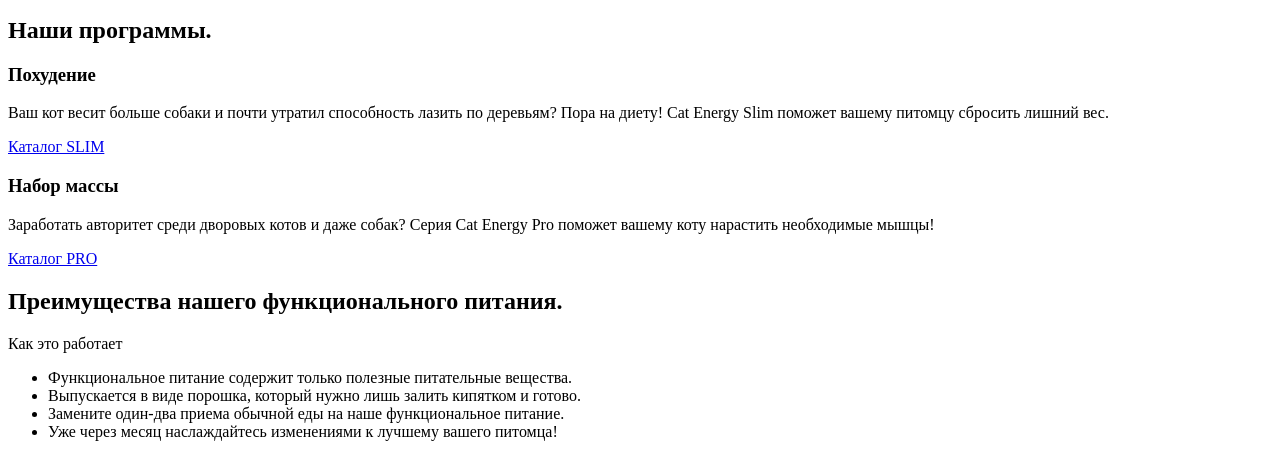
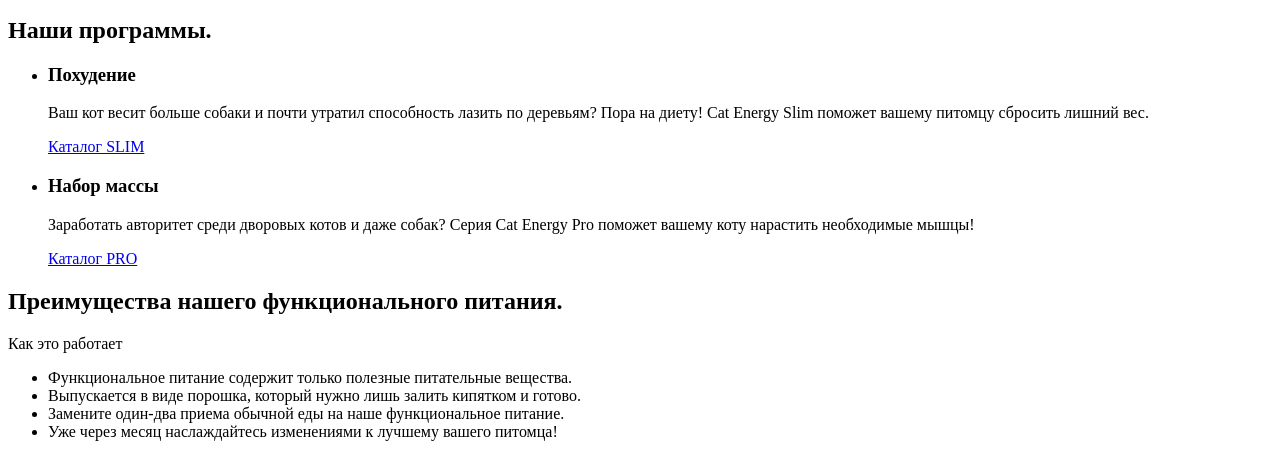
Before and after one commit to htmlacademy-adaptive/2252263-cat-energy-1, a website: page source/index.html in a window 1280 px wide. Shown: the part 326-783 px from the top of the page. Drawn offline with Linux system fonts and the light colour scheme.

Commit message:
Добавляет список для однородных элементов

```diff
--- a/source/index.html
+++ b/source/index.html
@@ -40,16 +40,22 @@
         </section>
         <section class="programs-container">
           <h2 class="visually-hidden">Наши программы.</h2>
-          <article class="programs-container__program program program--slim">
+          <ul class="programs-container__list program-list">
+            <li class="program-list__item">
+              <article class="programs-list__program program program--slim">
                 <h3 class="program__title">Похудение</h3>
                 <p class="program__description">Ваш кот весит больше собаки и почти утратил способность лазить по деревьям? Пора на диету! Cat Energy Slim поможет вашему питомцу сбросить лишний вес.</p>
                 <a class="program__link" href="#">Каталог SLIM</a>
               </article>
-          <article class="programs-container__program program program--pro">
+            </li>
+            <li class="program-list__item">
+              <article class="programs-list__program program program--pro">
                 <h3 class="program__title">Набор массы</h3>
                 <p class="program__description">Заработать авторитет среди дворовых котов и даже собак? Серия Cat Energy Pro поможет вашему коту нарастить необходимые мышцы!</p>
                 <a class="program__link" href="#">Каталог PRO</a>
               </article>
+            </li>
+          </ul>
         </section>
         <section class="about-us">
           <h2 class="visually-hidden">Преимущества нашего функционального питания.</h2>
```
Lines whose indentation alone changed are shown as unchanged.
